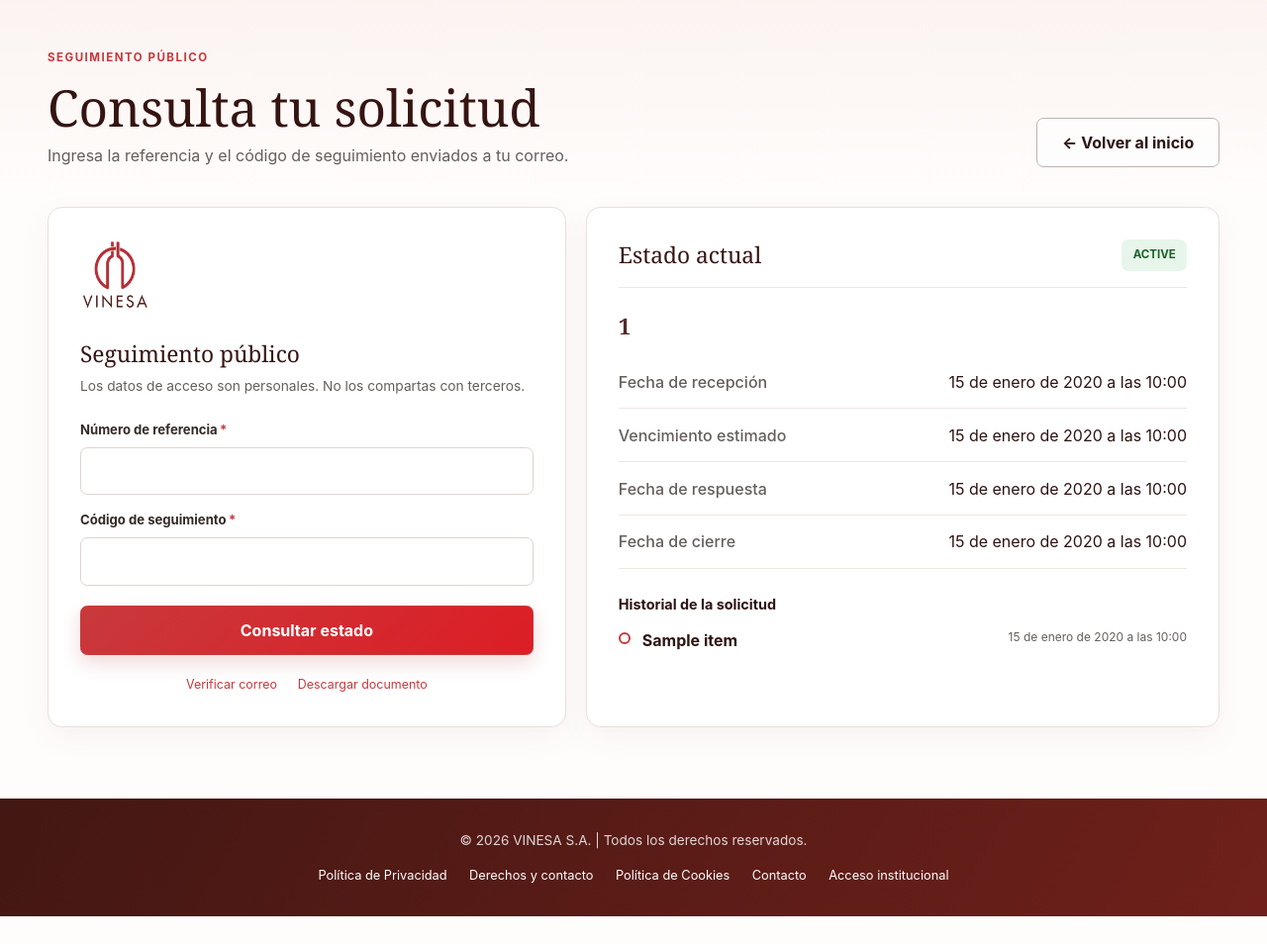
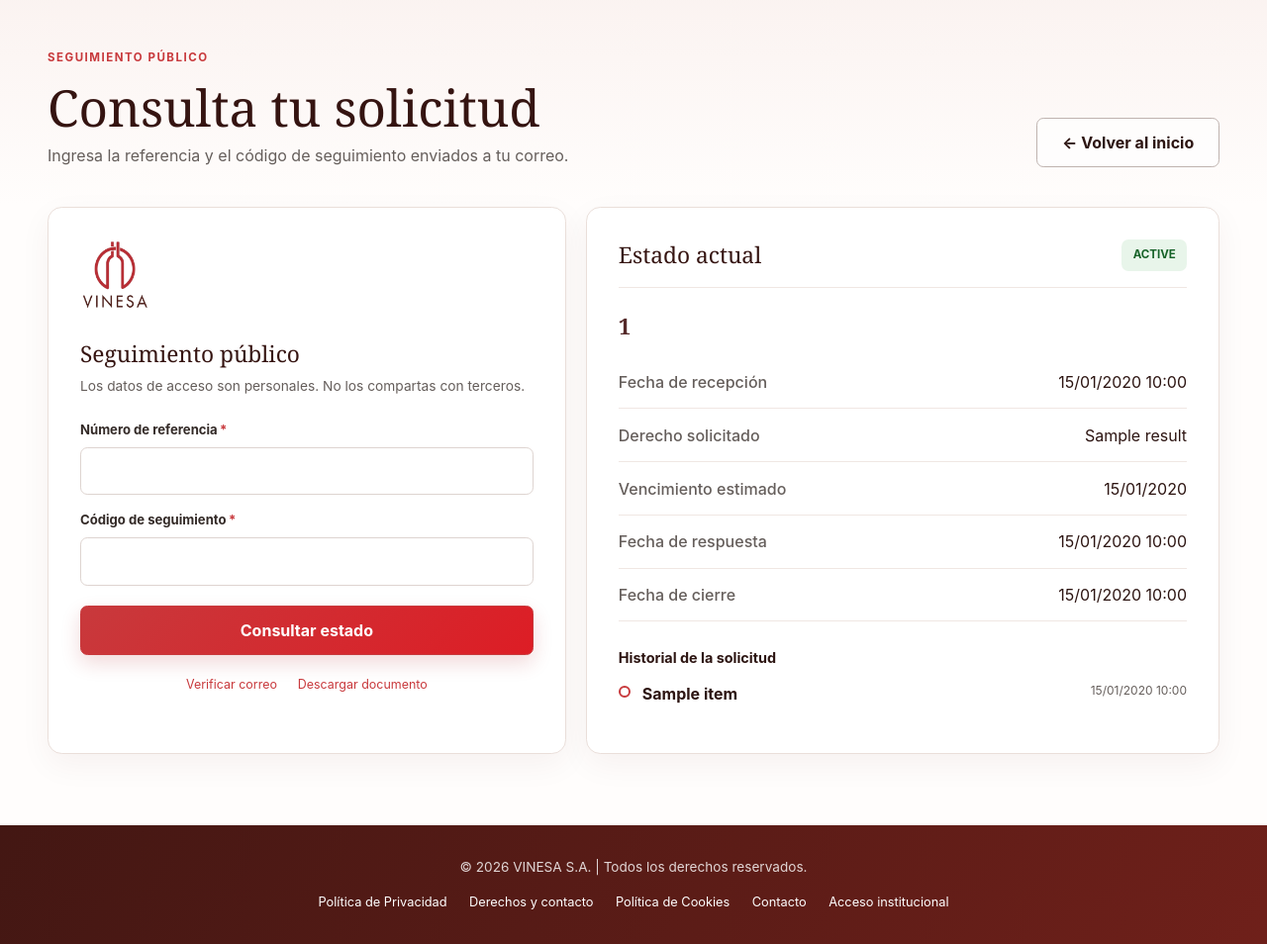
Before and after one commit to xacq/gpc-lopdp-platform, a Django app: template templates/cases/public_tracking.html in a window 1280 px wide. Shown: the part 114-1068 px from the top of the page at 99% size. Before the commit the page ends 1040 px from the top, so only its background shows below. Run offline with Django 5.2, Linux system fonts and the light colour scheme; tables that the repository leaves empty hold one stand-in row (values such as "Sample post"); the template is opened without the code that fills it: values that come from a table or form of the project are taken from there, most other values are stand-ins (such as "Sample title", 1, 10 or a date in 2020); parts of the project's set-up code (start-up, migrations or seed data) failed here and were passed over; some libraries are stand-ins or nearby versions.

Commit message:
feat: enrich secure public request tracking

```diff
--- a/apps/cases/services/public_tracking.py
+++ b/apps/cases/services/public_tracking.py
@@ -45,6 +45,7 @@ class PublicTrackingHistoryItem:
 @dataclass(frozen=True)
 class PublicTrackingResult:
     reference_number: str
+    right_name: str
     status: str
     received_at: datetime
     current_due_at: datetime | None
@@ -151,6 +152,7 @@ class PublicTrackingService:
         with transaction.atomic():
             request = (
                 RightsRequest.objects
+                .select_related("right")
                 .filter(
                     reference_number=(
                         reference_number
@@ -184,6 +186,7 @@ class PublicTrackingService:
                 reference_number=(
                     request.reference_number
                 ),
+                right_name=request.right.name,
                 status=request.status,
                 received_at=(
                     request.received_at
--- a/templates/cases/public_tracking.html
+++ b/templates/cases/public_tracking.html
@@ -27,14 +27,15 @@
                 {% if result %}
                     <strong class="tracking-result__reference">{{ result.reference_number }}</strong>
                     <dl class="tracking-data">
-                        <div><dt>Fecha de recepción</dt><dd>{{ result.received_at }}</dd></div>
-                        <div><dt>Vencimiento estimado</dt><dd>{% if result.current_due_at %}{{ result.current_due_at }}{% else %}Por determinar{% endif %}</dd></div>
-                        {% if result.responded_at %}<div><dt>Fecha de respuesta</dt><dd>{{ result.responded_at }}</dd></div>{% endif %}
-                        {% if result.closed_at %}<div><dt>Fecha de cierre</dt><dd>{{ result.closed_at }}</dd></div>{% endif %}
+                        <div><dt>Fecha de recepción</dt><dd>{{ result.received_at|date:"d/m/Y H:i" }}</dd></div>
+                        <div><dt>Derecho solicitado</dt><dd>{{ result.right_name }}</dd></div>
+                        <div><dt>Vencimiento estimado</dt><dd>{% if result.current_due_at %}{{ result.current_due_at|date:"d/m/Y" }}{% else %}Por determinar{% endif %}</dd></div>
+                        {% if result.responded_at %}<div><dt>Fecha de respuesta</dt><dd>{{ result.responded_at|date:"d/m/Y H:i" }}</dd></div>{% endif %}
+                        {% if result.closed_at %}<div><dt>Fecha de cierre</dt><dd>{{ result.closed_at|date:"d/m/Y H:i" }}</dd></div>{% endif %}
                     </dl>
                     <h3>Historial de la solicitud</h3>
                     <ol class="tracking-history">
-                        {% for item in history %}<li><span></span><div><strong>{{ item.label }}</strong><time>{{ item.changed_at }}</time></div></li>{% empty %}<li class="tracking-history__empty">Sin movimientos registrados.</li>{% endfor %}
+                        {% for item in history %}<li><span></span><div><strong>{{ item.label }}</strong><time datetime="{{ item.changed_at|date:'c' }}">{{ item.changed_at|date:"d/m/Y H:i" }}</time></div></li>{% empty %}<li class="tracking-history__empty">Sin movimientos registrados.</li>{% endfor %}
                     </ol>
                 {% else %}
                     <div class="tracking-result__empty"><span aria-hidden="true">⌕</span><p>El estado y el historial aparecerán aquí después de validar tus datos de acceso.</p></div>
```
Also changed, not shown: apps/cases/tests/test_public_tracking_service.py (+4 -0 lines).
